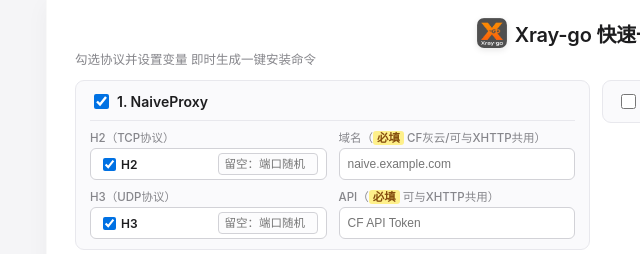
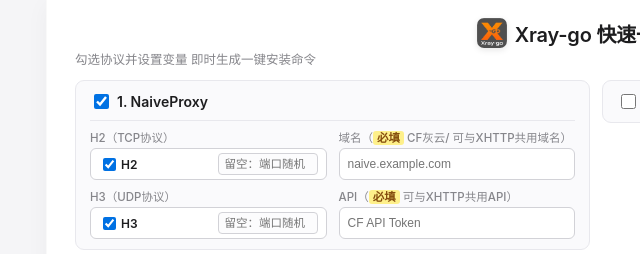
Before and after one commit to easonhunt7/singboXray, a plain HTML site: page index.html in a window 1280 px wide. Both pictures are taken after a click on the label "1. NaiveProxy". Shown: the top 254 px of the page, 44-684 px from the left. Drawn offline with Linux system fonts and the light colour scheme.

Commit message:
Update index.html

```diff
--- a/index.html
+++ b/index.html
@@ -316,7 +316,7 @@
                         </div>
                     </div>
                     <div class="form-group">
-                        <label class="field-label">域名（<span class="badge-req">必填</span> CF灰云/可与XHTTP共用）</label>
+                        <label class="field-label">域名（<span class="badge-req">必填</span> CF灰云/ 可与XHTTP共用域名）</label>
                         <input type="text" id="naiveDomain" placeholder="naive.example.com">
                     </div>
                 </div>
@@ -329,7 +329,7 @@
                         </div>
                     </div>
                     <div class="form-group">
-                        <label class="field-label">API（<span class="badge-req">必填</span> 可与XHTTP共用）</label>
+                        <label class="field-label">API（<span class="badge-req">必填</span> 可与XHTTP共用API）</label>
                         <input type="text" id="naiveApi" placeholder="CF API Token">
                     </div>
                 </div>
```
